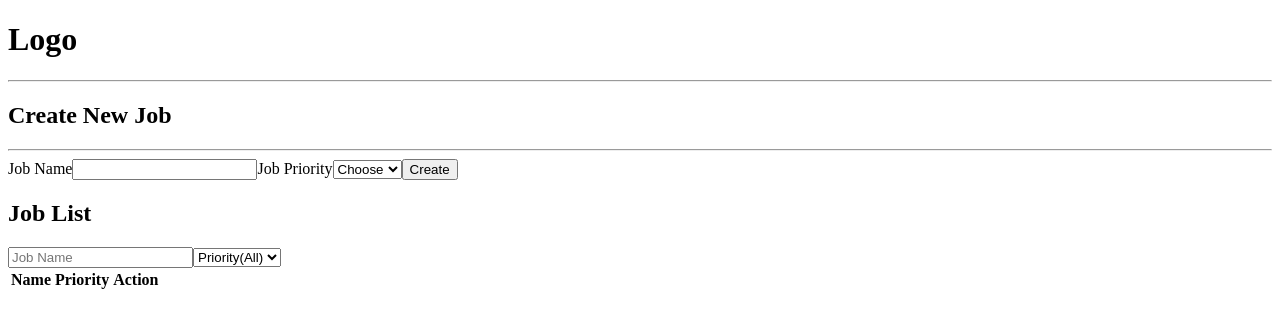
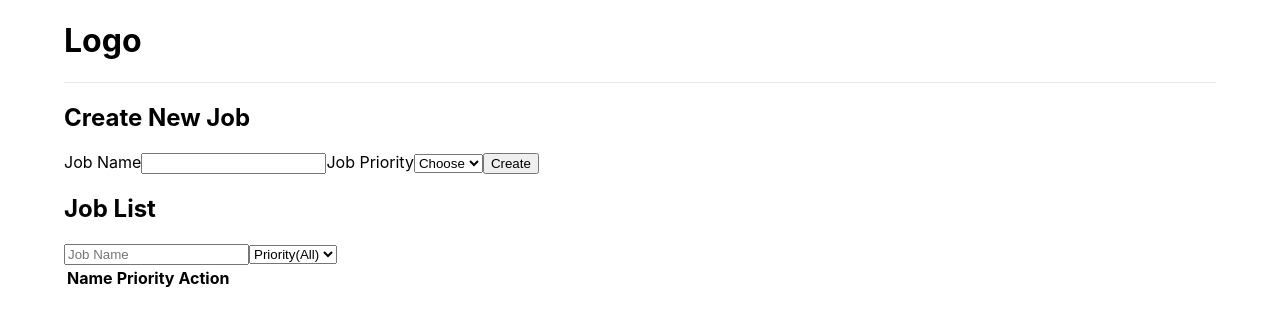
Before and after one commit to mertesnn/todo-app, a React (Create React App) app: page / in a window 1280 px wide. Shown: the top 328 px of the page. Built offline with nearby package versions, Linux system fonts and the light colour scheme.

Commit message:
Still making my code readable.

```diff
--- a/package.json
+++ b/package.json
@@ -10,6 +10,7 @@
     "@types/node": "^16.11.26",
     "@types/react": "^17.0.43",
     "@types/react-dom": "^17.0.14",
+    "@types/styled-components": "^5.1.24",
     "react": "^17.0.2",
     "react-dom": "^17.0.2",
     "react-hook-form": "^7.28.1",
--- a/src/App.tsx
+++ b/src/App.tsx
@@ -6,6 +6,8 @@ import withReactContent from 'sweetalert2-react-content'
 import EditTodoModal from './Components/EditTodoModal'
 import { priority } from './Utils/Constants'
 import Table from './Components/Table'
+import { Container, GlobalStyles } from './Styles/Main'
+import Header from './Components/Header'
 
 const App = () => {
     const [todos, setTodos] = useState<Todos[]>([])
@@ -125,14 +127,11 @@ const App = () => {
     }
 
     return (
-        <>
-            <div className="header">
-                <h1>Logo</h1>
-                <hr />
-            </div>
+        <Container>
+            <GlobalStyles />
+            <Header />
             <div className="newJob">
                 <h2>Create New Job</h2>
-                <hr />
                 <form onSubmit={handleSubmit(debounce(addTodo, 1000))}>
                     <label htmlFor="jobName">Job Name</label>
                     <input type="text" id="jobName" ref={inputTitle} />
@@ -149,33 +148,16 @@ const App = () => {
                     <button type="submit">Create</button>
                 </form>
             </div>
-            <div className="jobList">
-                <h2>Job List</h2>
-                <input
-                    type="text"
-                    placeholder="Job Name"
-                    ref={searchByTitleInput}
-                    onChange={debounce(searchByTitle, 1000)}
-                />
-                <select
-                    ref={searchByPriorityInput}
-                    onChange={debounce(searchByPriority, 1000)}
-                >
-                    <option value="">Priority(All)</option>
-                    {priority &&
-                        priority.map((item) => (
-                            <option key={item?.value} value={item?.value}>
-                                {item?.text}
-                            </option>
-                        ))}
-                </select>
-                <Table
-                    todos={todos}
-                    editTodo={editTodo}
-                    removeTodo={removeTodo}
-                />
-            </div>
-        </>
+            <Table
+                todos={todos}
+                editTodo={editTodo}
+                removeTodo={removeTodo}
+                searchByPriority={searchByPriority}
+                searchByPriorityInput={searchByPriorityInput}
+                searchByTitle={searchByTitle}
+                searchByTitleInput={searchByPriorityInput}
+            />
+        </Container>
     )
 }
 
--- /dev/null
+++ b/src/Components/Header.tsx
@@ -0,0 +1,12 @@
+import { HorizontalLine } from 'src/Styles/Main'
+
+const Header = () => {
+    return (
+        <div>
+            <h1>Logo</h1>
+            <HorizontalLine />
+        </div>
+    )
+}
+
+export default Header
--- a/src/Components/Table.tsx
+++ b/src/Components/Table.tsx
@@ -1,15 +1,38 @@
 import { FaPencilAlt, FaTrashAlt } from 'react-icons/fa'
+import { priority } from 'src/Utils/Constants'
+import { debounce } from 'src/Utils/Functions'
 
 const Table = ({
     todos,
     editTodo,
     removeTodo,
-}: {
-    todos: Todos[]
-    editTodo: Function
-    removeTodo: Function
-}) => {
+    searchByTitleInput,
+    searchByPriorityInput,
+    searchByTitle,
+    searchByPriority,
+}: TableProps) => {
     return (
+        <div className="jobList">
+            <h2>Job List</h2>
+            <input
+                type="text"
+                placeholder="Job Name"
+                ref={searchByTitleInput}
+                onChange={debounce(searchByTitle, 1000)}
+            />
+            <select
+                ref={searchByPriorityInput}
+                onChange={debounce(searchByPriority, 1000)}
+            >
+                <option value="">Priority(All)</option>
+                {priority &&
+                    priority.map((item) => (
+                        <option key={item?.value} value={item?.value}>
+                            {item?.text}
+                        </option>
+                    ))}
+            </select>
+
             <table>
                 <thead>
                     <tr>
@@ -42,6 +65,7 @@ const Table = ({
                         ))}
                 </tbody>
             </table>
+        </div>
     )
 }
 
--- /dev/null
+++ b/src/Styles/Main.ts
@@ -0,0 +1,21 @@
+import styled, { createGlobalStyle } from 'styled-components'
+
+export const GlobalStyles = createGlobalStyle`
+    body {
+        margin: 0;
+        font-family: -apple-system, BlinkMacSystemFont, 'Segoe UI', 'Roboto',
+        'Oxygen', 'Ubuntu', 'Cantarell', 'Fira Sans', 'Droid Sans',
+        'Helvetica Neue', sans-serif;
+        -webkit-font-smoothing: antialiased;
+        -moz-osx-font-smoothing: grayscale;
+        background:
+    }
+`
+export const Container = styled.div`
+    margin: 0 5%;
+`
+export const HorizontalLine = styled.hr`
+    border: 0;
+    border-top: 1px solid rgba(0, 0, 0, 0.1);
+    margin: 1rem 0;
+`
```
Also changed, not shown: global.d.ts (+16 -0 lines), src/Components/EditTodoModal.tsx (+1 -10 lines), 1 other file (tests, documents, lock files or other folders). Lines whose indentation alone changed are shown as unchanged.
